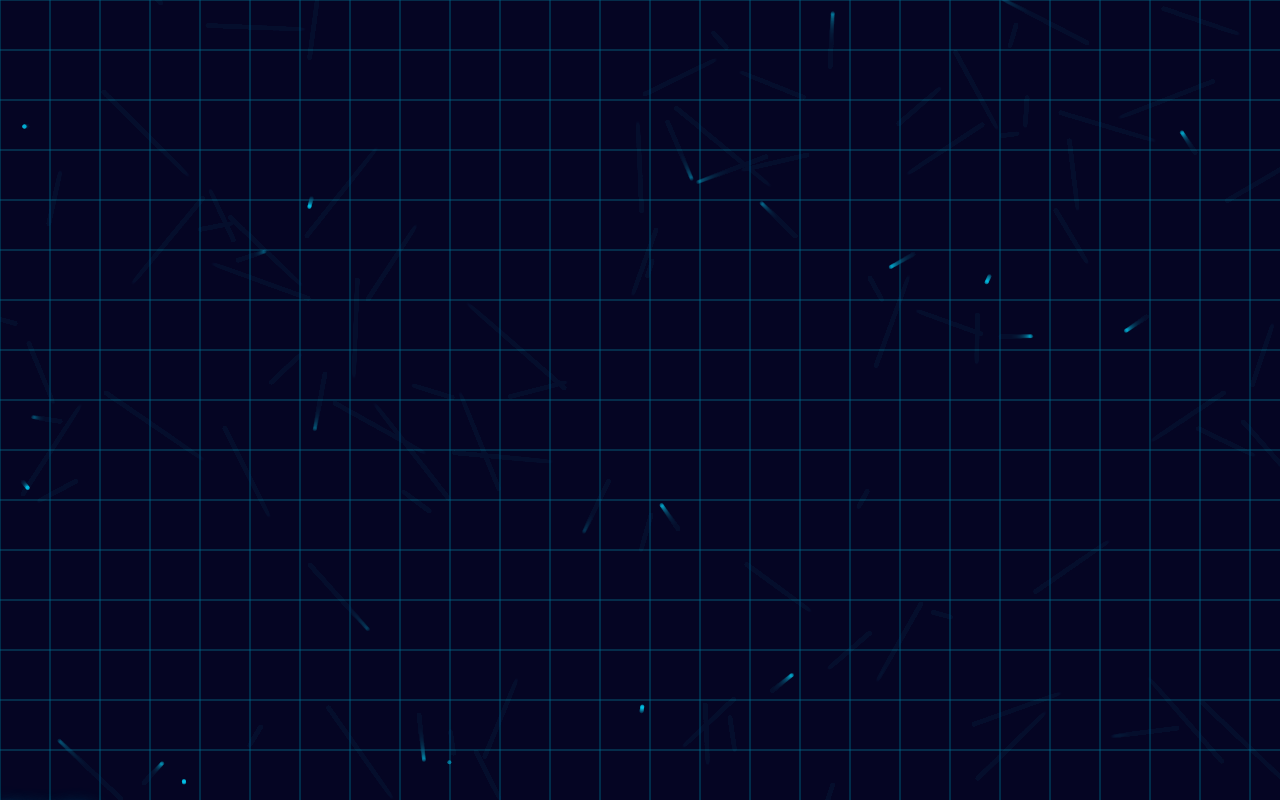
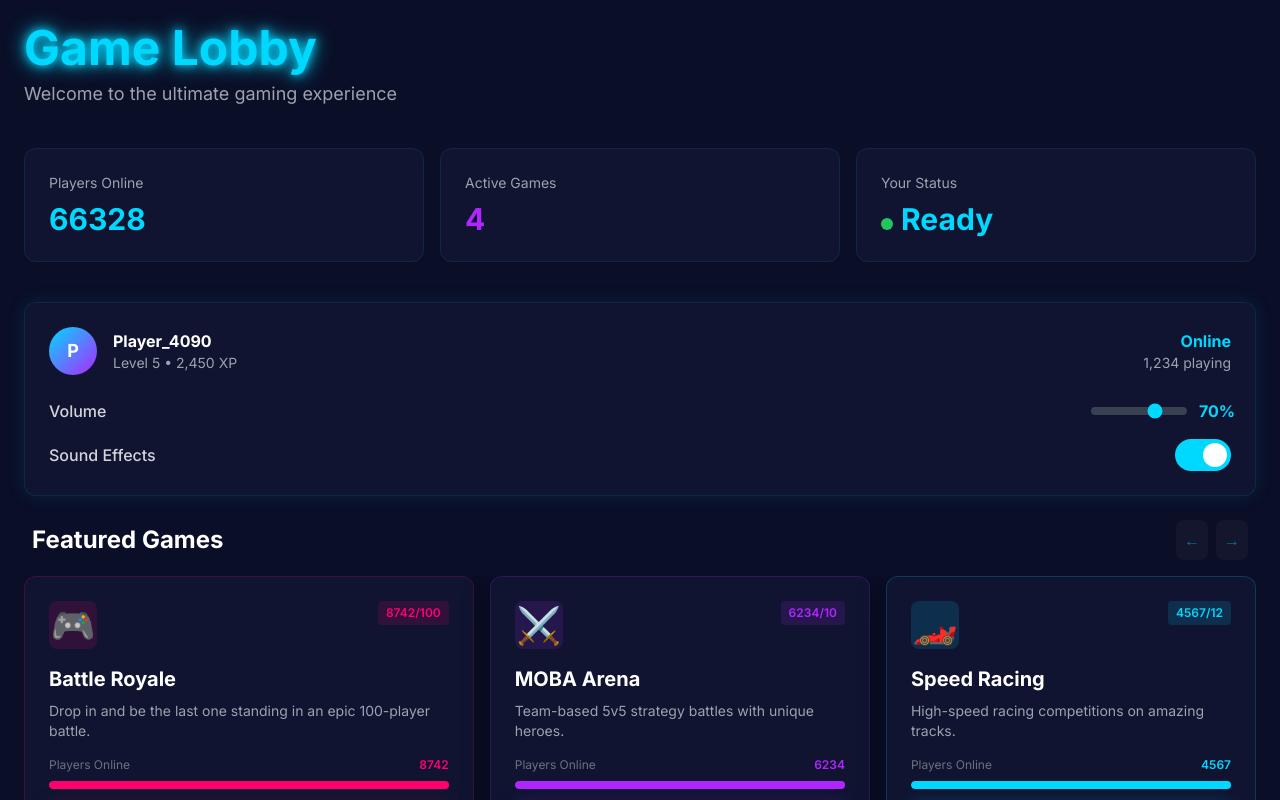
Before and after one commit to tamil243/game-lobby, a Next.js app: page / in a window 1280 px wide. Built offline with nearby package versions, Linux system fonts and the light colour scheme.

Commit message:
Add Tailwind CSS configuration

```diff
--- /dev/null
+++ b/tailwind.config.js
@@ -0,0 +1,33 @@
+/** @type {import('tailwindcss').Config} */
+module.exports = {
+  content: [
+    './pages/**/*.{js,ts,jsx,tsx}',
+    './components/**/*.{js,ts,jsx,tsx}',
+  ],
+  theme: {
+    extend: {
+      colors: {
+        'neon-blue': '#00D9FF',
+        'neon-purple': '#B026FF',
+        'neon-pink': '#FF006E',
+        'dark-bg': '#0a0e27',
+        'dark-card': '#151a3a',
+      },
+      fontFamily: {
+        sans: ['Inter', 'sans-serif'],
+        display: ['Space Grotesk', 'sans-serif'],
+      },
+      animation: {
+        pulse: 'pulse 2s cubic-bezier(0.4, 0, 0.6, 1) infinite',
+        glow: 'glow 3s ease-in-out infinite',
+      },
+      keyframes: {
+        glow: {
+          '0%, 100%': { textShadow: '0 0 10px rgba(0, 217, 255, 0.5)' },
+          '50%': { textShadow: '0 0 20px rgba(0, 217, 255, 0.8), 0 0 30px rgba(176, 38, 255, 0.6)' },
+        },
+      },
+    },
+  },
+  plugins: [],
+};
```
